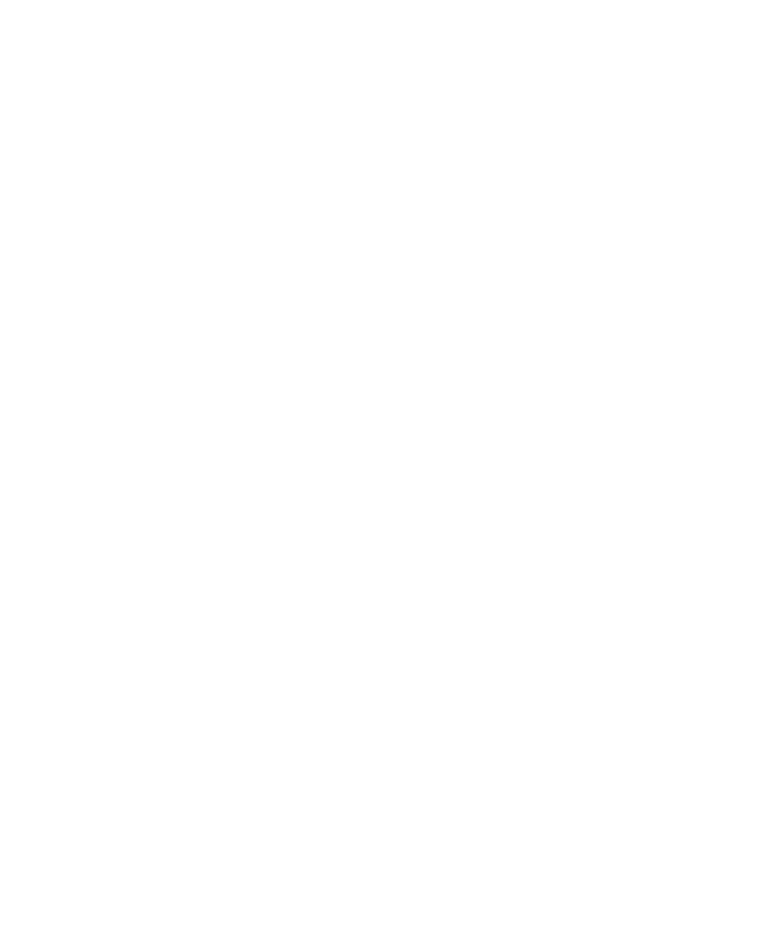
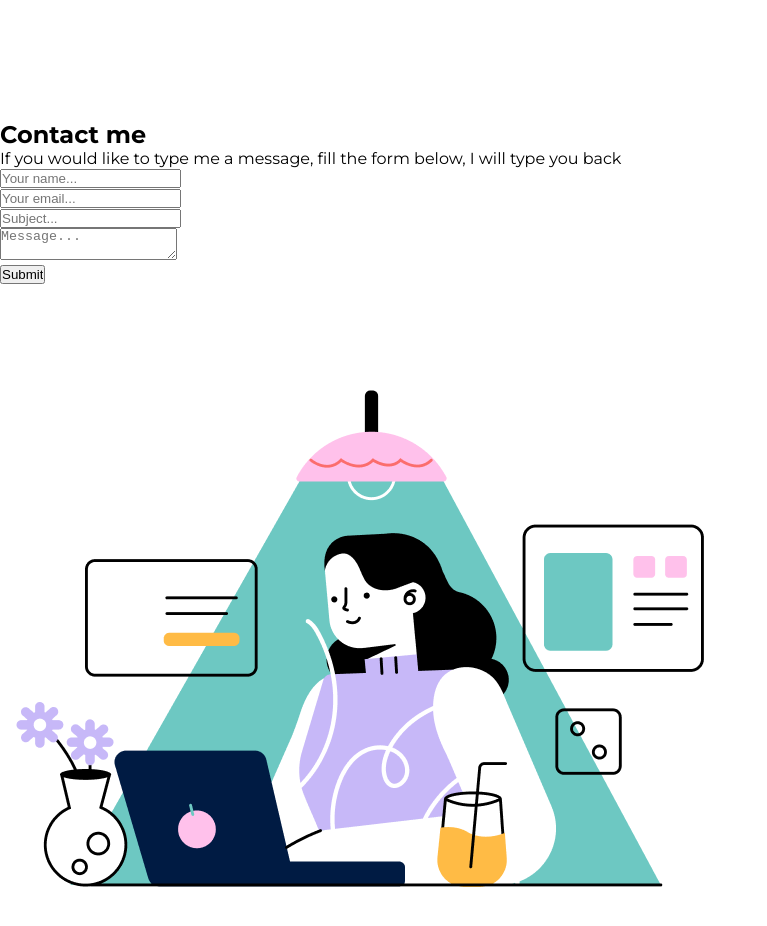
Before and after one commit to sneuder/portfolio, a React (Create React App) app: page / in a window 1280 px wide. Shown: the part 2280-3206 px from the top of the page, without its empty margins (0-767 px from the left). Before the commit the page ends 2400 px from the top, so only its background shows below. Built offline with nearby package versions, Linux system fonts and the light colour scheme.

Commit message:
Contact component

```diff
--- a/src/components/contact/contact.jsx
+++ b/src/components/contact/contact.jsx
@@ -3,11 +3,64 @@
 
 const Contact = () => {
   return (
-    <div>
+    <div className={style.background}>
+      <div className={style.contactContainer}>
+        <div className={style.headerContainer}>
+          <h2 className={style.header}>
+            Contact <span className={style.headerDecoration}>me</span>
+          </h2>
+          <p className={style.text}>
+            If you would like to type me a message, fill the form below, I will
+            type you back
+          </p>
+        </div>
+        <form className={style.formContainer}>
+          <div className={style.containerInput}>
+            <input
+              className={style.input}
+              type="text"
+              placeholder="Your name..."
+            />
+          </div>
 
+          <div className={style.containerInput}>
+            <input
+              className={style.input}
+              type="email"
+              placeholder="Your email..."
+            />
+          </div>
+
+          <div className={style.containerInput}>
+            <input
+              className={style.input}
+              type="text"
+              placeholder="Subject..."
+            />
+          </div>
+
+          <div className={style.containerInput}>
+            <textarea
+              className={style.input}
+              type="text"
+              placeholder="Message..."
+            ></textarea>
+          </div>
+
+          <div className={style.containerInput}>
+            <input
+              className={style.input}
+              type="submit"
+              placeholder="Submit"
+            />
+          </div>
+        </form>
+      </div>
+      <div className={style.imageContainer}>
+        <img src={require("../../assets/contact.png")} alt="contact" />
+      </div>
     </div>
-  )
-}
-
+  );
+};
 
 export default Contact;
```
Also changed, not shown: src/assets/contact.png (added).
